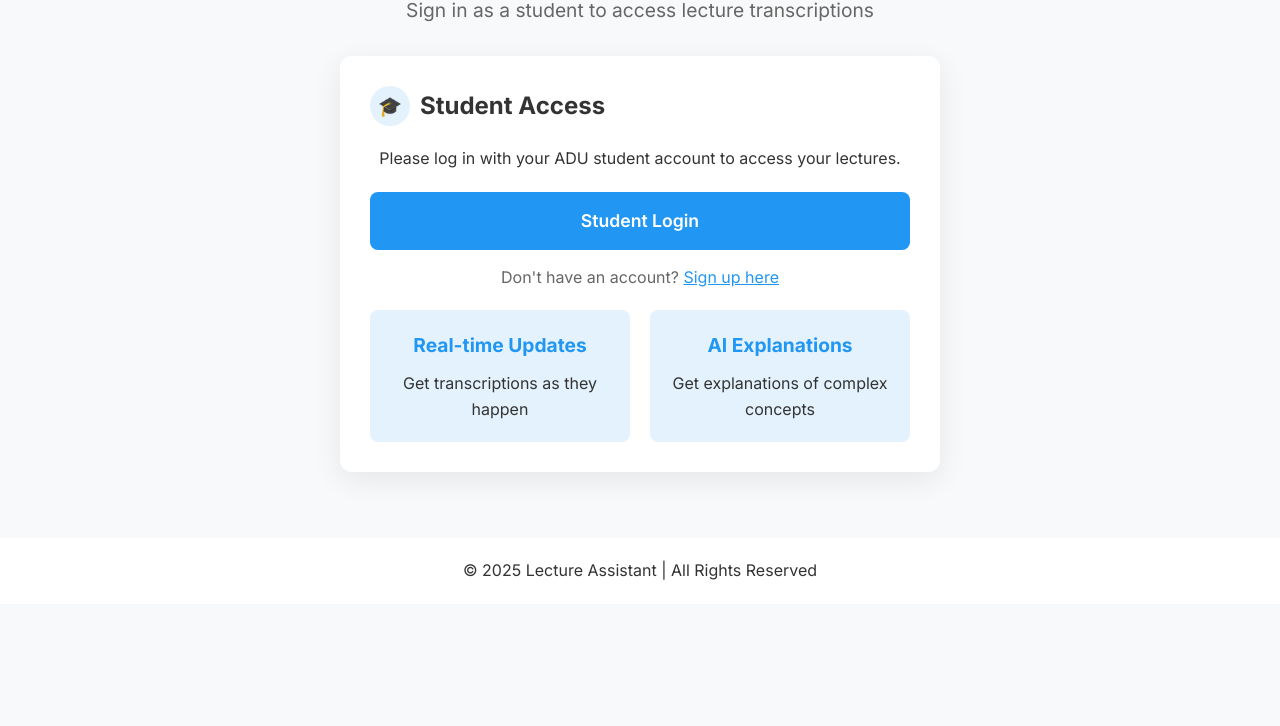
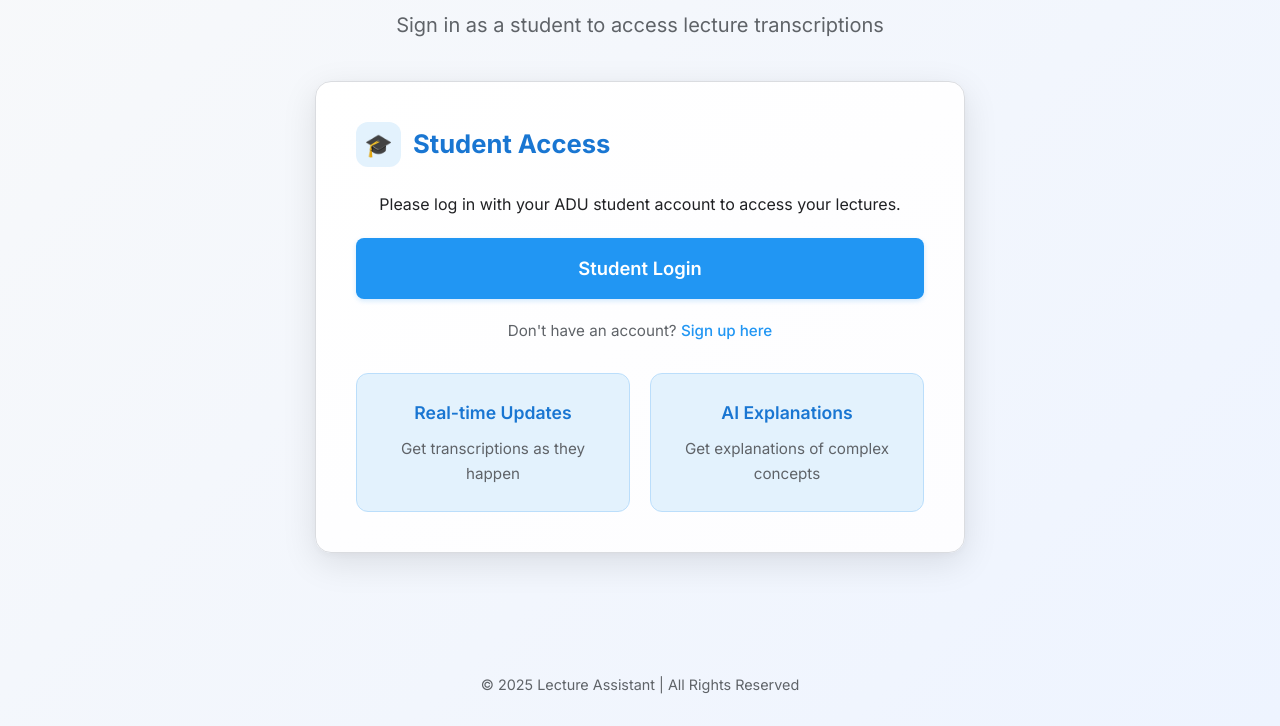
Before and after one commit to Capedbitmap/Edulytics, a website: page client/public/index.html in a window 1280 px wide. Shown: the part 196-922 px from the top of the page. Before the commit the page ends 800 px from the top, so only its background shows below. Drawn offline with Linux system fonts and the light colour scheme.

Commit message:
Improved hope apge styling

```diff
--- a/client/public/index.html
+++ b/client/public/index.html
@@ -9,20 +9,21 @@
     <link href="https://fonts.googleapis.com/css2?family=Inter:wght@300;400;500;600;700&display=swap" rel="stylesheet">
     <style>
         :root {
-            --primary-color: #2196f3;
+            --primary-color: #2196f3; /* Google Blue */
             --primary-dark: #1976d2;
             --primary-light: #bbdefb;
             --primary-lighter: #e3f2fd;
-            --accent-color: #ff5722;
-            --success-color: #4CAF50;
+            --accent-color: #ff5722; /* Deep Orange */
+            --success-color: #4CAF50; /* Green */
             --success-dark: #45a049;
-            --text-color: #333;
-            --secondary-text: #666;
-            --background-color: #f8f9fa;
-            --card-background: #fff;
-            --border-color: #eee;
-            --shadow-color: rgba(0,0,0,0.08);
+            --text-color: #202124; /* Google Dark Grey */
+            --secondary-text: #5f6368; /* Google Medium Grey */
+            --background-color: #f8f9fa; /* Google Light Grey */
+            --card-background: #ffffff;
+            --border-color: #dadce0; /* Google Border Grey */
+            --shadow-color: rgba(0,0,0,0.1);
             --transition-speed: 0.3s;
+            --animation-duration: 0.6s;
         }
 
         * {
@@ -33,31 +34,59 @@
 
         body {
             font-family: 'Inter', -apple-system, BlinkMacSystemFont, "Segoe UI", Roboto, Helvetica, Arial, sans-serif;
-            background-color: var(--background-color);
+            background: linear-gradient(135deg, var(--background-color) 0%, #eef4ff 100%); /* Subtle gradient */
             color: var(--text-color);
             line-height: 1.6;
             min-height: 100vh;
             display: flex;
             flex-direction: column;
+            overflow-x: hidden; /* Prevent horizontal scrollbar during animations */
         }
 
+        /* --- Animations --- */
+        @keyframes fadeInDown {
+            from { opacity: 0; transform: translateY(-15px); }
+            to { opacity: 1; transform: translateY(0); }
+        }
+
+        @keyframes fadeInUp {
+            from { opacity: 0; transform: translateY(20px); }
+            to { opacity: 1; transform: translateY(0); }
+        }
+
+        @keyframes scaleIn {
+            from { opacity: 0; transform: scale(0.95); }
+            to { opacity: 1; transform: scale(1); }
+        }
+
+        @keyframes spin {
+            to { transform: rotate(360deg); }
+        }
+
+        /* --- Header --- */
         header {
             background-color: var(--card-background);
-            box-shadow: 0 2px 4px var(--shadow-color);
-            padding: 20px;
+            box-shadow: 0 2px 5px var(--shadow-color);
+            padding: 15px 30px; /* Adjusted padding */
             display: flex;
             justify-content: space-between;
             align-items: center;
+            animation: fadeInDown var(--animation-duration) ease-out forwards;
+            border-bottom: 1px solid var(--border-color);
         }
 
         .logo {
-            font-size: 1.8rem;
+            font-size: 1.7rem; /* Slightly adjusted */
             font-weight: 700;
             color: var(--primary-color);
             display: flex;
             align-items: center;
             gap: 10px;
             text-decoration: none;
+            transition: transform var(--transition-speed);
+        }
+        .logo:hover {
+            transform: scale(1.03);
         }
 
         .logo-icon {
@@ -70,142 +99,199 @@
             gap: 15px;
         }
 
+        .auth-button { /* Common class for auth buttons */
+            padding: 10px 20px; /* Increased padding */
+            border-radius: 6px; /* Slightly softer radius */
+            text-decoration: none;
+            font-weight: 600; /* Bolder */
+            transition: all var(--transition-speed) ease-out;
+            border: 1px solid transparent;
+            box-shadow: 0 1px 3px rgba(0,0,0,0.05);
+        }
+
+        .auth-button:hover {
+            transform: translateY(-3px); /* More pronounced hover */
+            box-shadow: 0 4px 8px rgba(0,0,0,0.1);
+        }
+
         .student-link {
-            padding: 8px 16px;
             background-color: var(--primary-color);
             color: white;
-            border: 1px solid var(--primary-dark);
-            border-radius: 5px;
-            text-decoration: none;
-            font-weight: 500;
-            transition: all var(--transition-speed);
+            border-color: var(--primary-dark);
         }
 
         .student-link:hover {
             background-color: var(--primary-dark);
-            transform: translateY(-2px);
         }
 
         .instructor-link {
-            padding: 8px 16px;
             background-color: var(--primary-lighter);
-            color: var(--primary-color);
-            border: 1px solid var(--primary-light);
-            border-radius: 5px;
-            text-decoration: none;
-            font-weight: 500;
-            transition: all var(--transition-speed);
+            color: var(--primary-dark); /* Darker text for contrast */
+            border-color: var(--primary-light);
         }
 
         .instructor-link:hover {
             background-color: var(--primary-light);
-            transform: translateY(-2px);
+            color: var(--primary-dark);
         }
 
+        /* --- Main Content --- */
         main {
             flex: 1;
             display: flex;
             justify-content: center;
             align-items: center;
-            padding: 20px;
+            padding: 40px 20px; /* Increased vertical padding */
         }
 
         .container {
             width: 100%;
-            max-width: 600px;
+            max-width: 650px; /* Slightly wider */
         }
 
         .hero {
             text-align: center;
-            margin-bottom: 30px;
+            margin-bottom: 40px; /* Increased spacing */
         }
 
         .hero h1 {
-            font-size: 2.5rem;
+            font-size: 2.8rem; /* Larger heading */
             margin-bottom: 15px;
+            font-weight: 700;
+            color: var(--primary-dark);
+            opacity: 0; /* Start hidden for animation */
+            animation: fadeInUp var(--animation-duration) 0.2s ease-out forwards;
         }
 
         .hero p {
-            font-size: 1.2rem;
+            font-size: 1.25rem; /* Slightly larger */
             color: var(--secondary-text);
+            max-width: 500px; /* Limit width for readability */
+            margin: 0 auto; /* Center paragraph */
+            opacity: 0; /* Start hidden for animation */
+            animation: fadeInUp var(--animation-duration) 0.4s ease-out forwards;
         }
 
         .card {
-            background-color: var(--card-background);
-            border-radius: 12px;
-            box-shadow: 0 8px 30px var(--shadow-color);
-            padding: 30px;
-            transition: transform var(--transition-speed);
+            background: linear-gradient(145deg, var(--card-background) 0%, #fdfdff 100%); /* Subtle card gradient */
+            border-radius: 16px; /* More rounded */
+            box-shadow: 0 10px 35px var(--shadow-color), 0 2px 10px rgba(0,0,0,0.04); /* Enhanced shadow */
+            padding: 40px; /* Increased padding */
+            transition: transform var(--transition-speed), box-shadow var(--transition-speed);
+            border: 1px solid var(--border-color);
+            opacity: 0; /* Start hidden for animation */
+            animation: scaleIn var(--animation-duration) 0.5s ease-out forwards;
+        }
+
+        .card:hover {
+            transform: translateY(-5px);
+            box-shadow: 0 15px 45px var(--shadow-color), 0 5px 15px rgba(0,0,0,0.06);
         }
 
         .card h2 {
             display: flex;
             align-items: center;
-            gap: 10px;
-            margin-bottom: 20px;
+            gap: 12px; /* Increased gap */
+            margin-bottom: 25px; /* Increased spacing */
+            font-size: 1.6rem; /* Larger heading */
+            color: var(--primary-dark);
         }
 
         .card-icon {
             background-color: var(--primary-lighter);
             color: var(--primary-color);
-            width: 40px;
-            height: 40px;
-            border-radius: 50%;
+            width: 45px; /* Larger icon */
+            height: 45px;
+            border-radius: 12px; /* Softer radius */
             display: flex;
             align-items: center;
             justify-content: center;
-            font-size: 1.2rem;
+            font-size: 1.4rem;
+            flex-shrink: 0; /* Prevent shrinking */
         }
 
         .btn {
             display: inline-block;
-            padding: 15px 30px;
+            padding: 16px 32px; /* Larger button */
             background-color: var(--primary-color);
             color: white;
             border: none;
             border-radius: 8px;
-            font-size: 1.1rem;
+            font-size: 1.15rem; /* Slightly larger text */
             font-weight: 600;
             cursor: pointer;
-            transition: background-color var(--transition-speed), transform var(--transition-speed);
+            transition: all var(--transition-speed) ease-out; /* Smooth all transitions */
             width: 100%;
             text-align: center;
             text-decoration: none;
+            box-shadow: 0 2px 5px rgba(33, 150, 243, 0.2); /* Subtle shadow */
         }
 
         .btn:hover {
             background-color: var(--primary-dark);
-            transform: translateY(-2px);
+            transform: translateY(-3px); /* More pronounced hover */
+            box-shadow: 0 5px 12px rgba(33, 150, 243, 0.3); /* Enhanced shadow on hover */
+        }
+
+        .signup-link { /* Style for the signup link */
+            margin-top: 20px;
+            text-align: center;
+            color: var(--secondary-text);
+            font-size: 0.95rem;
+        }
+
+        .signup-link a {
+            color: var(--primary-color);
+            font-weight: 500;
+            text-decoration: none;
+            transition: color var(--transition-speed);
+        }
+
+        .signup-link a:hover {
+            color: var(--primary-dark);
+            text-decoration: underline;
         }
 
         .info-row {
             display: flex;
             gap: 20px;
-            margin-top: 20px;
+            margin-top: 30px; /* Increased spacing */
         }
 
         .info-item {
             flex: 1;
             background-color: var(--primary-lighter);
-            padding: 20px;
-            border-radius: 8px;
+            padding: 25px; /* Increased padding */
+            border-radius: 12px; /* More rounded */
             text-align: center;
+            border: 1px solid var(--primary-light);
+            opacity: 0; /* Start hidden for animation */
+            animation: fadeInUp var(--animation-duration) ease-out forwards;
+        }
+        .info-item:nth-child(1) { animation-delay: 0.7s; } /* Stagger animation */
+        .info-item:nth-child(2) { animation-delay: 0.85s; }
+
+        .info-item h3 {
+            color: var(--primary-dark); /* Darker heading */
+            margin-bottom: 10px;
+            font-size: 1.1rem; /* Adjusted size */
+            font-weight: 600;
         }
 
-        .info-item h3 {
-            color: var(--primary-color);
-            margin-bottom: 10px;
-            font-size: 1.2rem;
+        .info-item p {
+            font-size: 0.95rem;
+            color: var(--secondary-text);
         }
 
+        /* --- Loading Overlay --- */
         .loading-overlay {
-            display: none;
+            display: none; /* Keep hidden by default */
             position: fixed;
             top: 0;
             left: 0;
             width: 100%;
             height: 100%;
-            background-color: rgba(255, 255, 255, 0.8);
+            background-color: rgba(255, 255, 255, 0.85); /* Slightly more opaque */
             z-index: 1000;
             justify-content: center;
             align-items: center;
@@ -214,31 +300,50 @@
         .loading-spinner-large {
             width: 60px;
             height: 60px;
-            border: 4px solid rgba(33, 150, 243, 0.3);
+            border: 5px solid rgba(33, 150, 243, 0.2); /* Thicker border */
             border-top-color: var(--primary-color);
             border-radius: 50%;
             animation: spin 1s linear infinite;
         }
 
-        @keyframes spin {
-            to { transform: rotate(360deg); }
+        /* --- Footer --- */
+        footer {
+            background-color: transparent; /* Make footer blend with body gradient */
+            padding: 30px 20px; /* Increased padding */
+            text-align: center;
+            margin-top: 50px; /* Increased spacing */
+            color: var(--secondary-text);
+            font-size: 0.9rem;
         }
 
-        footer {
-            background-color: var(--card-background);
-            padding: 20px;
-            text-align: center;
-            margin-top: 40px;
+        /* --- Responsive --- */
+        @media (max-width: 768px) {
+            header {
+                padding: 15px 20px;
+                flex-direction: column;
+                gap: 15px;
+            }
+            .logo { font-size: 1.5rem; }
+            .auth-buttons { justify-content: center; width: 100%; }
         }
 
         @media (max-width: 600px) {
             .hero h1 {
-                font-size: 2rem;
+                font-size: 2.2rem; /* Adjust for smaller screens */
             }
-
+            .hero p {
+                font-size: 1.1rem;
+            }
+            .card {
+                padding: 30px; /* Adjust padding */
+            }
+            .card h2 { font-size: 1.4rem; }
+            .btn { padding: 14px 28px; font-size: 1.1rem; }
             .info-row {
                 flex-direction: column;
+                gap: 15px; /* Adjust gap */
             }
+            .info-item { padding: 20px; }
         }
     </style>
 </head>
@@ -249,8 +354,8 @@
             <span>Lecture Assistant</span>
         </a>
         <div class="auth-buttons">
-            <a href="/student/login" class="student-link">Student Login</a>
-            <a href="/instructor/login" class="instructor-link">Instructor Login</a>
+            <a href="/student/login" class="auth-button student-link">Student Login</a>
+            <a href="/instructor/login" class="auth-button instructor-link">Instructor Login</a>
         </div>
     </header>
 
@@ -268,8 +373,8 @@
                 </h2>
                 <p style="margin-bottom: 20px; text-align: center;">Please log in with your ADU student account to access your lectures.</p>
                 <a href="/student/login" class="btn">Student Login</a>
-                <p style="margin-top: 15px; text-align: center; color: var(--secondary-text);">
-                    Don't have an account? <a href="/student/signup" style="color: var(--primary-color);">Sign up here</a>
+                <p class="signup-link"> <!-- Added class -->
+                    Don't have an account? <a href="/student/signup">Sign up here</a> <!-- Removed inline style -->
                 </p>
 
                 <div class="info-row">
```
